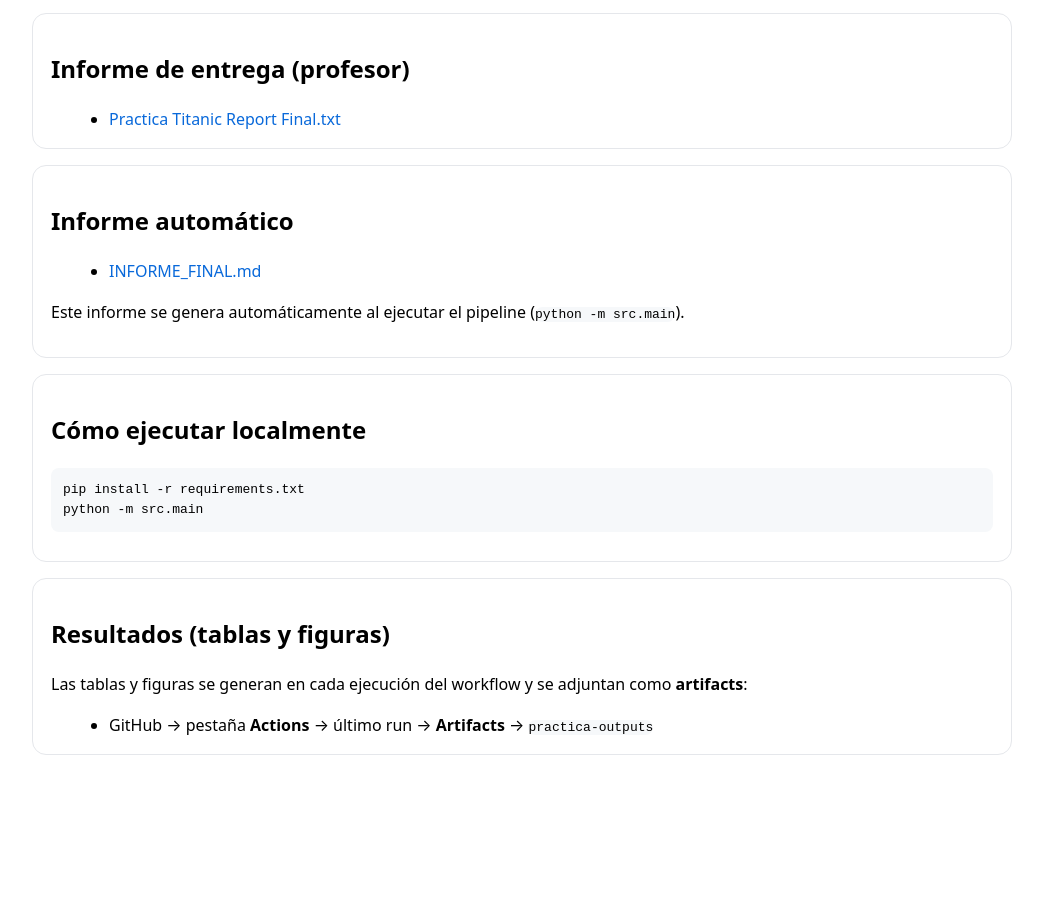
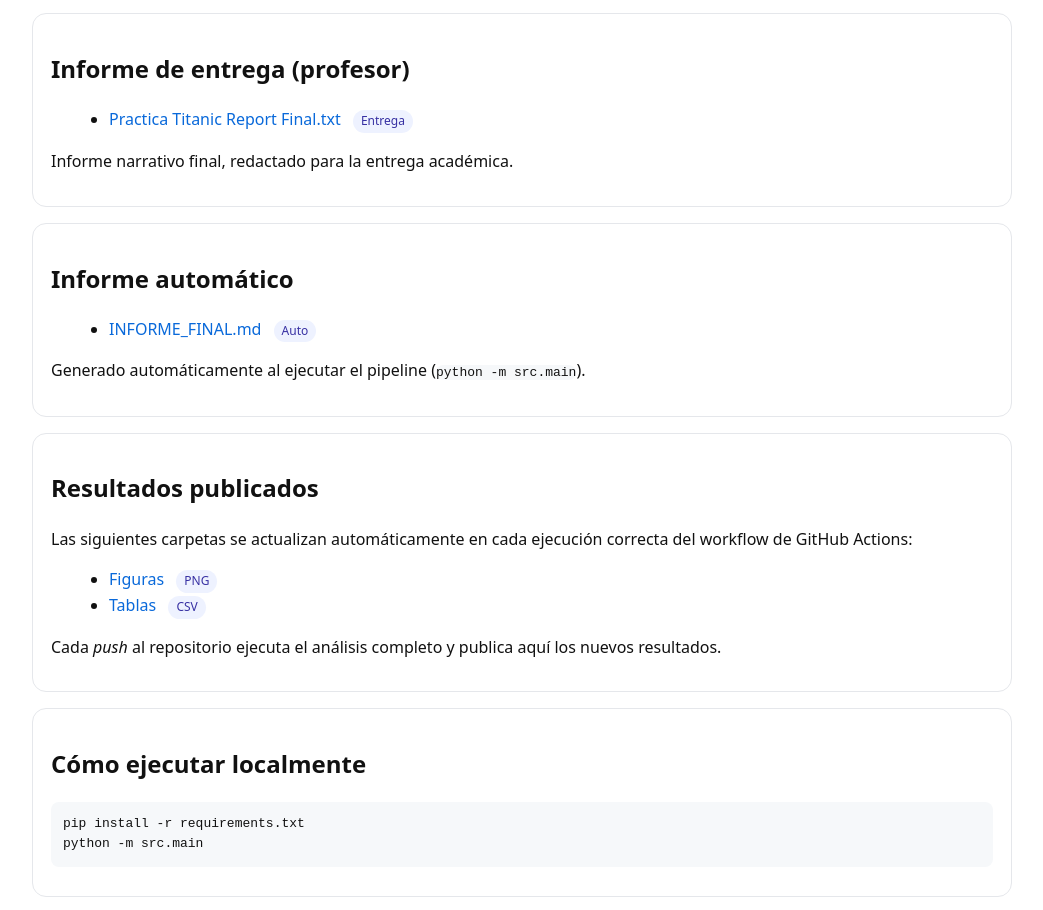
Before and after one commit to gtomaino58/titanic-polars-ci, a plain HTML site: page docs/index.html in a window 1280 px wide. Shown: the part 123-1033 px from the top of the page, without its empty margins (118-1161 px from the left). Before the commit the page ends 918 px from the top, so only its background shows below. Drawn offline with Linux system fonts and the light colour scheme.

Commit message:
Pages: landing final con resultados dinámicos (figures + tables)

```diff
--- a/docs/index.html
+++ b/docs/index.html
@@ -6,25 +6,45 @@
   <title>Práctica Titanic — Report</title>
   <style>
     body{
-      font-family:system-ui,-apple-system,Segoe UI,Roboto,Arial,sans-serif;
-      max-width:980px;margin:40px auto;padding:0 16px;line-height:1.55
+      font-family: system-ui, -apple-system, Segoe UI, Roboto, Arial, sans-serif;
+      max-width: 980px;
+      margin: 40px auto;
+      padding: 0 16px;
+      line-height: 1.55;
+      color: #111;
     }
     h1{margin-bottom:0}
     .sub{color:#555;margin-top:6px}
     .card{
-      border:1px solid #e5e7eb;border-radius:14px;
-      padding:16px 18px;margin:16px 0
+      border:1px solid #e5e7eb;
+      border-radius:14px;
+      padding:16px 18px;
+      margin:16px 0;
+      background:#fff;
     }
     code,pre{background:#f6f8fa;border-radius:8px}
     pre{padding:12px;overflow:auto}
     a{color:#0969da;text-decoration:none}
     a:hover{text-decoration:underline}
     ul{margin:8px 0 0 18px}
+    .tag{
+      display:inline-block;
+      font-size:12px;
+      padding:2px 8px;
+      border-radius:999px;
+      background:#eef2ff;
+      color:#3730a3;
+      margin-left:8px;
+    }
   </style>
 </head>
+
 <body>
+
   <h1>Práctica Titanic — Report</h1>
-  <div class="sub">CI (GitHub Actions) · Reproducible · Sin pandas · Sin notebooks</div>
+  <div class="sub">
+    CI (GitHub Actions) · GitHub Pages · Reproducible · Sin pandas · Sin notebooks
+  </div>
 
   <div class="card">
     <h2>Informe de entrega (profesor)</h2>
@@ -33,8 +53,12 @@
         <a href="../Practica%20Titanic%20Report%20Final.txt">
           Practica Titanic Report Final.txt
         </a>
+        <span class="tag">Entrega</span>
       </li>
     </ul>
+    <p>
+      Informe narrativo final, redactado para la entrega académica.
+    </p>
   </div>
 
   <div class="card">
@@ -44,11 +68,34 @@
         <a href="../INFORME_FINAL.md">
           INFORME_FINAL.md
         </a>
+        <span class="tag">Auto</span>
       </li>
     </ul>
     <p>
-      Este informe se genera automáticamente al ejecutar el pipeline
+      Generado automáticamente al ejecutar el pipeline
       (<code>python -m src.main</code>).
+    </p>
+  </div>
+
+  <div class="card">
+    <h2>Resultados publicados</h2>
+    <p>
+      Las siguientes carpetas se actualizan automáticamente en cada ejecución
+      correcta del workflow de GitHub Actions:
+    </p>
+    <ul>
+      <li>
+        <a href="./figures/">Figuras</a>
+        <span class="tag">PNG</span>
+      </li>
+      <li>
+        <a href="./tables/">Tablas</a>
+        <span class="tag">CSV</span>
+      </li>
+    </ul>
+    <p>
+      Cada <em>push</em> al repositorio ejecuta el análisis completo y publica
+      aquí los nuevos resultados.
     </p>
   </div>
 
@@ -59,17 +106,17 @@ python -m src.main</code></pre>
   </div>
 
   <div class="card">
-    <h2>Resultados (tablas y figuras)</h2>
+    <h2>Automatización</h2>
     <p>
-      Las tablas y figuras se generan en cada ejecución del workflow y se
-      adjuntan como <strong>artifacts</strong>:
+      El proyecto utiliza <strong>GitHub Actions</strong> para ejecutar el
+      pipeline completo (Ejercicio 1 + Ejercicio 2) en un entorno limpio,
+      generando tablas, figuras e informes de forma reproducible.
     </p>
-    <ul>
-      <li>
-        GitHub → pestaña <strong>Actions</strong> → último run →
-        <strong>Artifacts</strong> → <code>practica-outputs</code>
-      </li>
-    </ul>
+    <p>
+      Los resultados también se adjuntan como <strong>artifacts</strong> en cada
+      ejecución del workflow.
+    </p>
   </div>
+
 </body>
 </html>
```
